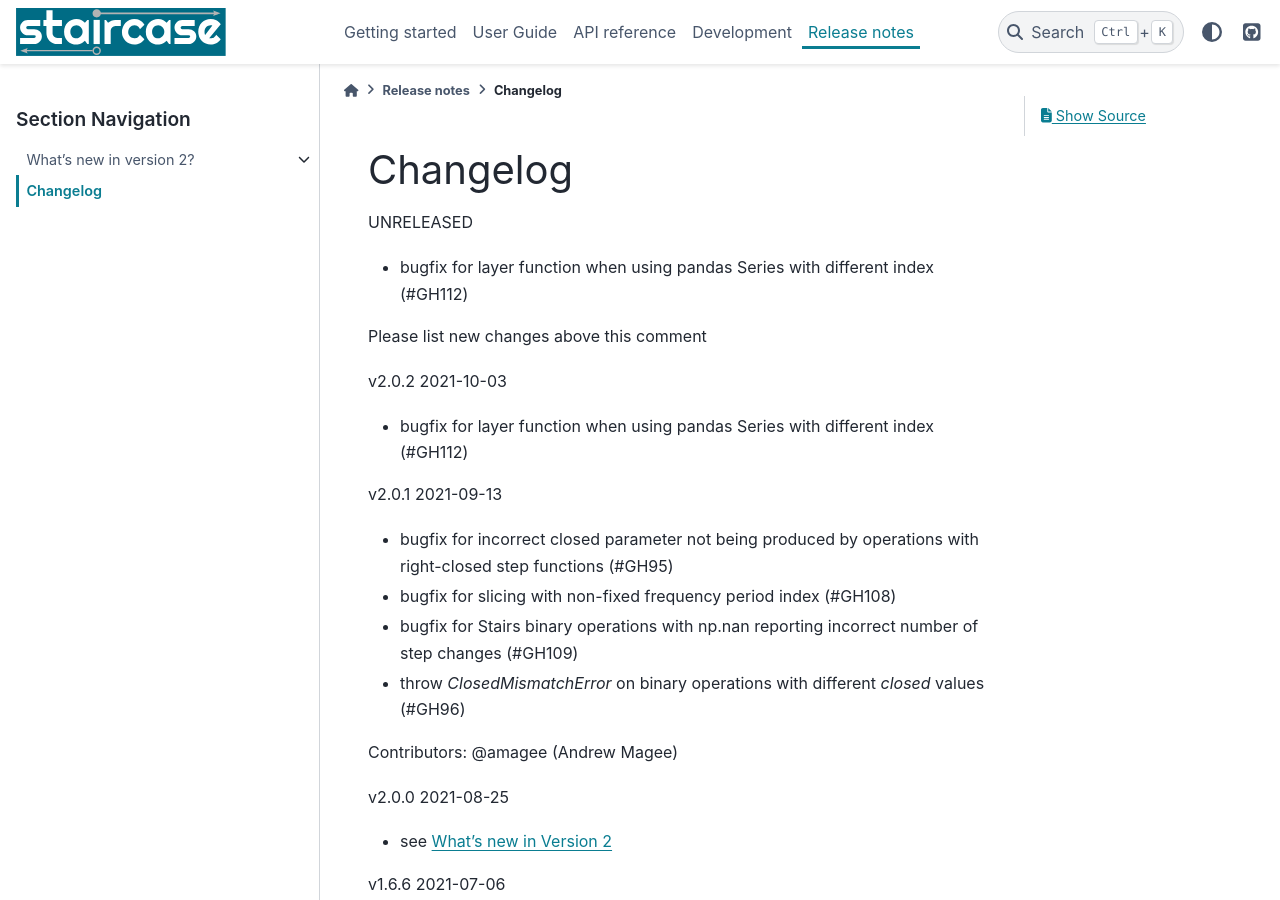
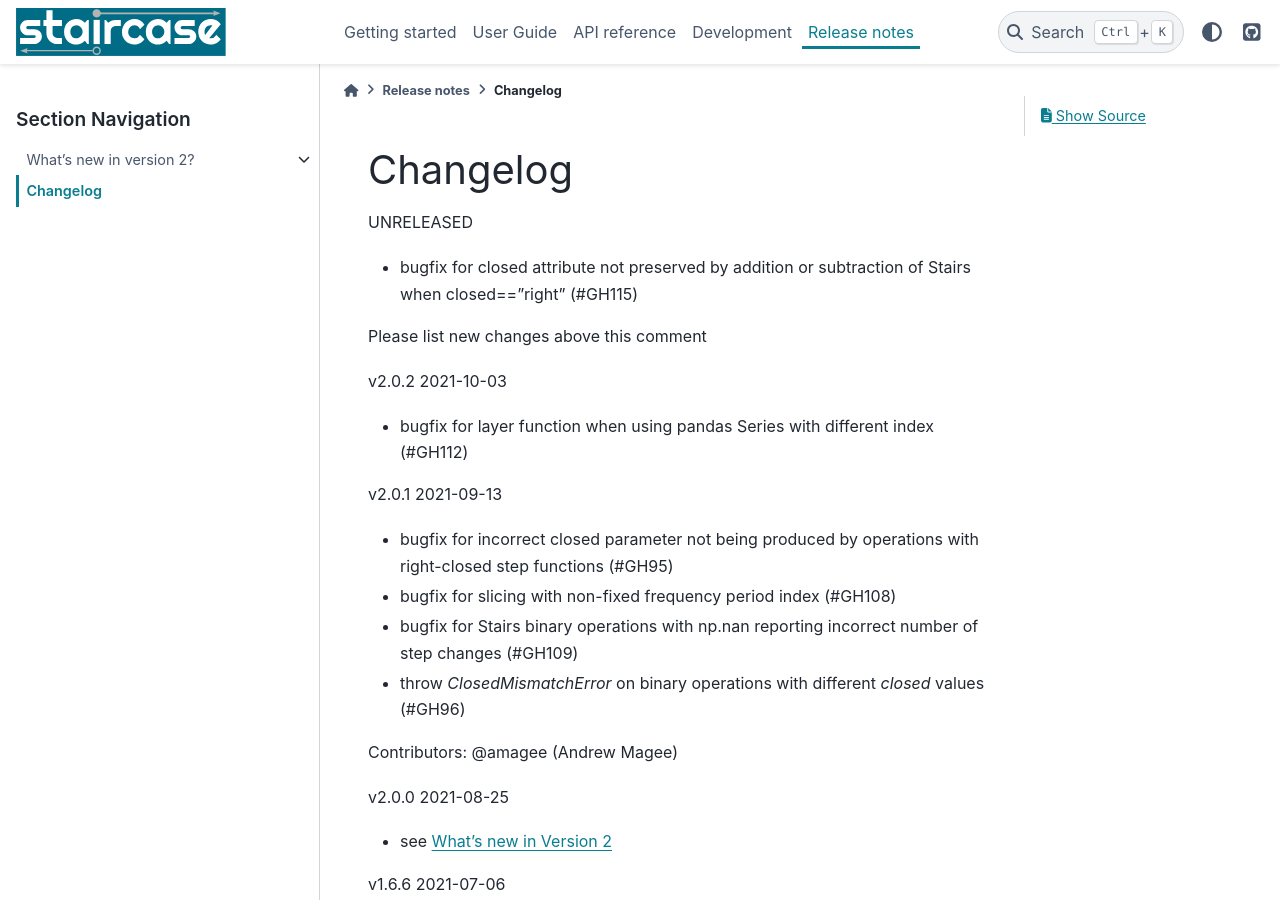
Before and after one commit to staircase-dev/staircase, a Sphinx documentation site: the page built from docs/release_notes/changelog.rst, in a window 1280 px wide and 900 px high. Built offline with Sphinx 7.4.7 and the PyData theme 0.15.4, drawn with Linux system fonts in a browser that asks for light colours; pages that are not in the unit, such as notebooks, are missing from menus.

Commit message:
CHANGELOG UPDATE FOR BUGFIX #115

```diff
--- a/docs/release_notes/changelog.rst
+++ b/docs/release_notes/changelog.rst
@@ -7,7 +7,7 @@ Changelog
 
 UNRELEASED
 
-- bugfix for layer function when using pandas Series with different index (#GH112)
+- bugfix for closed attribute not preserved by addition or subtraction of Stairs when closed=="right" (#GH115)
 
 
 Please list new changes above this comment
```
